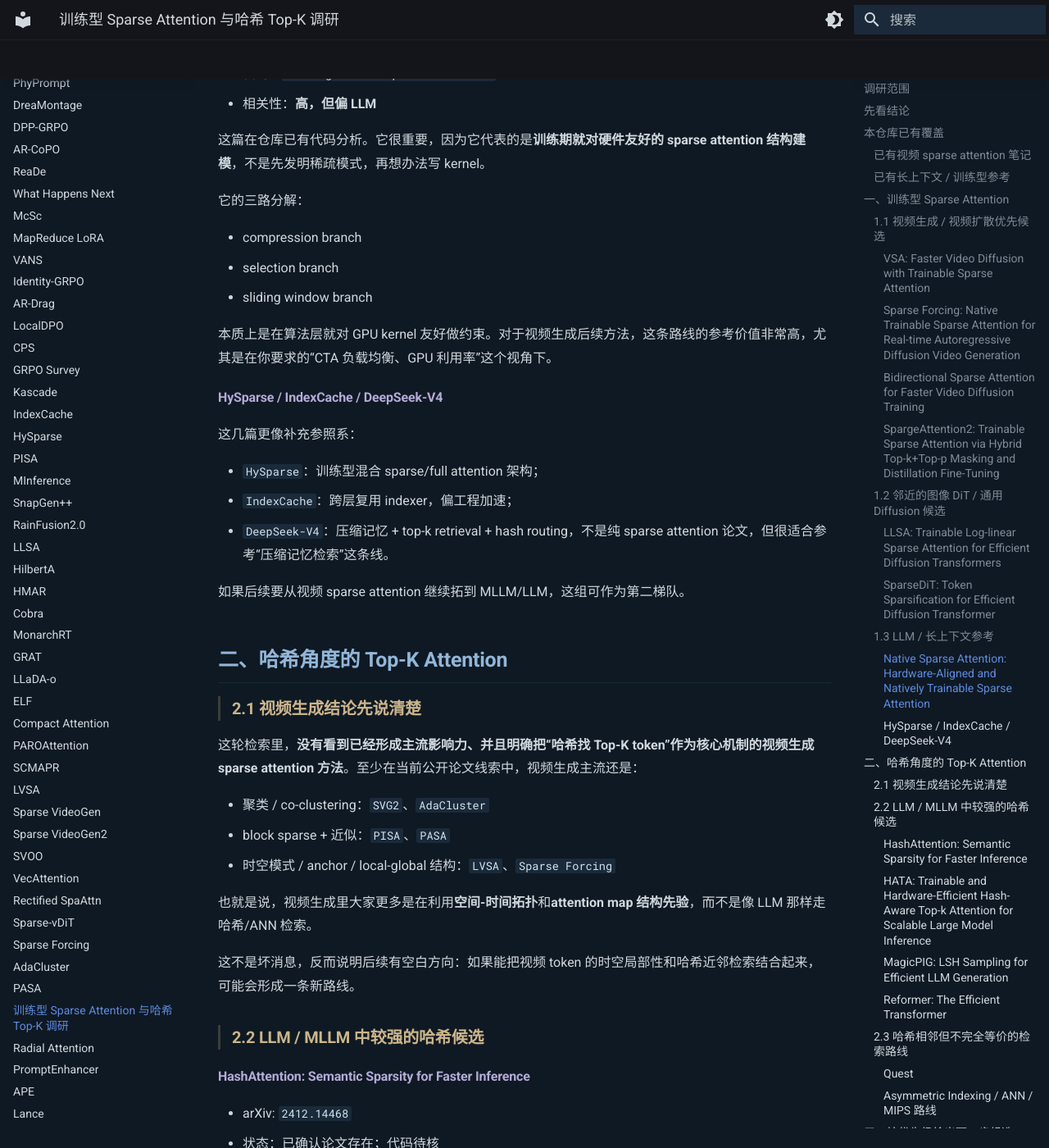
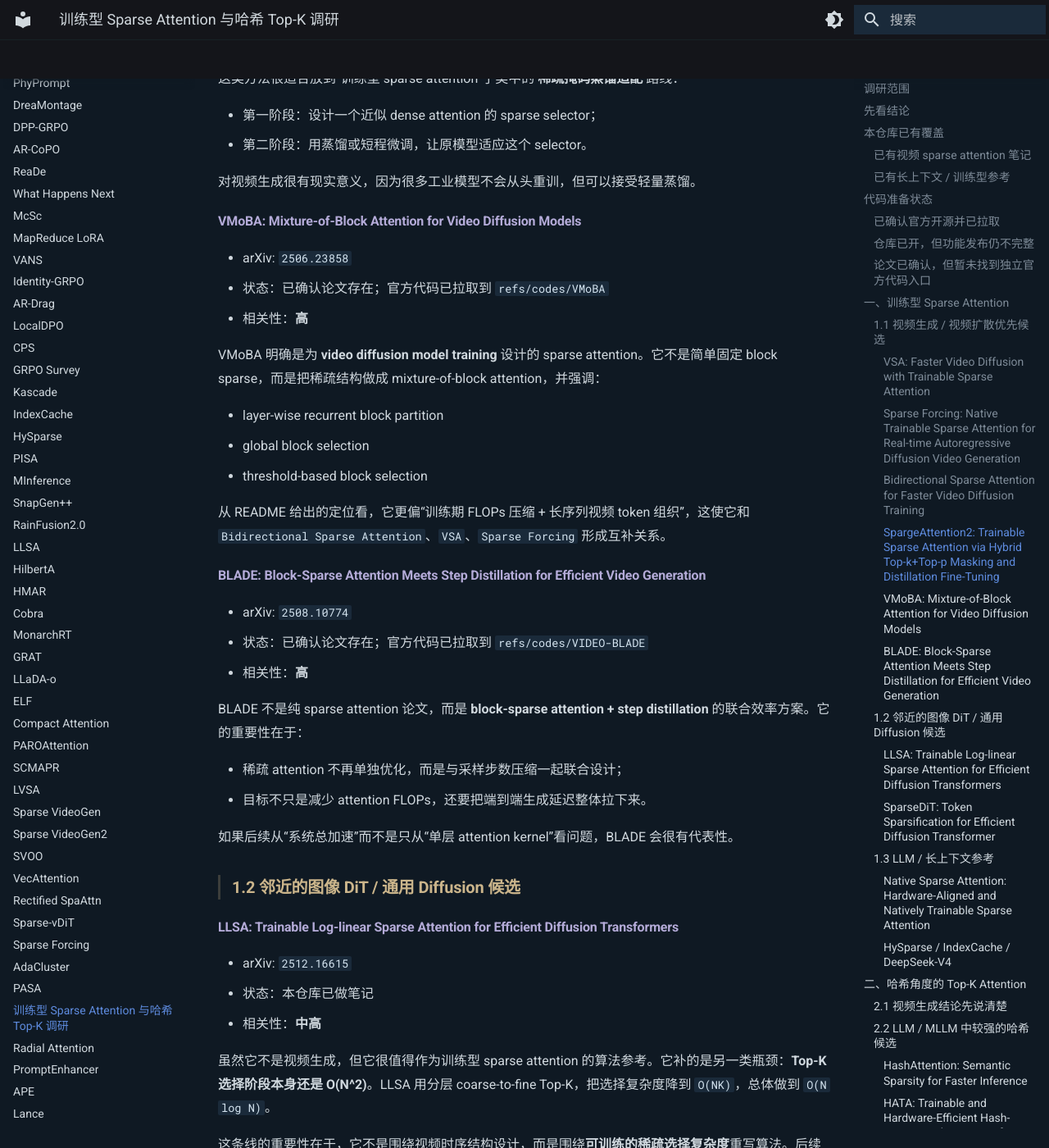
Before and after one commit to YouHuang67/paper-code-notes, an MkDocs documentation site: the page built from docs/paper_reading/sparse_attention_training_hash_survey.md, in a window 1280 px wide and 1400 px high, scrolled down 5044 px. Shown: the whole window at 82% size. Built offline with MkDocs 1.6.1 and Material for MkDocs 9.7.7, drawn with Linux system fonts in a browser that asks for light colours; some of the changed text lies outside the part shown.

Commit message:
docs: refine sparse attention code availability survey

```diff
--- a/docs/paper_reading/sparse_attention_training_hash_survey.md
+++ b/docs/paper_reading/sparse_attention_training_hash_survey.md
@@ -57,6 +57,38 @@
 - [Native Sparse Attention 代码分析](../code_analysis/native_sparse_attention/00_overview.md)：训练型 LLM sparse attention 的实现参考
 - [DeepSeek-V4](deepseek_v4.md)：不是哈希 Top-K 主论文，但包含压缩记忆 top-k 检索与 hash routing 参考
 
+## 代码准备状态
+
+为后续逐篇做笔记，这轮已经把能确认的官方代码仓库拉到 `refs/codes`。按当前状态可分三类：
+
+### 已确认官方开源并已拉取
+
+- `VSA`：当前最稳的代码入口是 `refs/codes/FastVideo`
+- `HashAttention`：`refs/codes/HashAttention-1.0`
+- `HATA`：`refs/codes/HATA`
+- `MagicPIG`：`refs/codes/MagicPIG`
+- `VMoBA`：`refs/codes/VMoBA`
+- `VIDEO-BLADE / BLADE`：`refs/codes/VIDEO-BLADE`
+- `Native Sparse Attention`：`refs/codes/native-sparse-attention`
+- `SpargeAttn`：`refs/codes/SpargeAttn`
+
+### 仓库已开，但功能发布仍不完整
+
+- `MoGA`：`refs/codes/MoGA`
+  README 已发布论文与项目页，但明确写了 inference code 将后续补齐，因此现阶段更适合做方法层解读，不适合做完整实现深挖。
+
+### 论文已确认，但暂未找到独立官方代码入口
+
+- `Sparse Forcing`
+- `Bidirectional Sparse Attention`
+- `SpargeAttention2`
+
+这里要注意：
+
+- `Sparse Forcing` 当前仍未见稳定公开的官方实现；
+- `SpargeAttention2` 很可能沿用 `SpargeAttn` 或相关仓库继续开发，但本轮没有检到明确独立官方仓库；
+- `Bidirectional Sparse Attention` 也尚未检到明确独立官方代码。
+
 ## 一、训练型 Sparse Attention
 
 ### 1.1 视频生成 / 视频扩散优先候选
@@ -64,7 +96,7 @@
 #### VSA: Faster Video Diffusion with Trainable Sparse Attention
 
 - arXiv: `2505.13389`
-- 状态：已确认论文存在；代码仓库需要进一步核到官方主页
+- 状态：已确认论文存在；当前可用官方代码入口是 `refs/codes/FastVideo`
 - 相关性：**高**
 
 这是目前最值得补的候选之一。它的定位非常清楚：不是 training-free patch，而是**让视频扩散模型直接学会在 sparse attention 下工作**。从标题和后续引用关系看，它大概率是视频 DiT 训练型 sparse attention 的代表工作之一。
@@ -98,7 +130,7 @@
 #### Bidirectional Sparse Attention for Faster Video Diffusion Training
 
 - arXiv: `2509.01085`
-- 状态：已确认论文存在；代码待核
+- 状态：已确认论文存在；当前未检到明确独立官方代码仓库
 - 相关性：**高**
 
 这篇从标题看不是只做推理，而是明确切到 **video diffusion training**。如果内容属实，它补的是当前仓库相对缺的一块：很多视频 sparse attention 论文强调推理加速，但训练阶段 attention 成本同样巨大，尤其是双向 denoising Transformer。
@@ -113,7 +145,7 @@
 #### SpargeAttention2: Trainable Sparse Attention via Hybrid Top-k+Top-p Masking and Distillation Fine-Tuning
 
 - arXiv: `2602.13515`
-- 状态：已确认论文存在；代码待核
+- 状态：已确认论文存在；当前未检到明确独立官方代码仓库，相关代码基座可先参考 `refs/codes/SpargeAttn`
 - 相关性：**高**
 
 从标题就能看出它是直接承接 `SpargeAttention` 路线的二代工作。最值得注意的是两点：
@@ -127,6 +159,33 @@
 - 第二阶段：用蒸馏或短程微调，让原模型适应这个 selector。
 
 对视频生成很有现实意义，因为很多工业模型不会从头重训，但可以接受轻量蒸馏。
+
+#### VMoBA: Mixture-of-Block Attention for Video Diffusion Models
+
+- arXiv: `2506.23858`
+- 状态：已确认论文存在；官方代码已拉取到 `refs/codes/VMoBA`
+- 相关性：**高**
+
+VMoBA 明确是为 **video diffusion model training** 设计的 sparse attention。它不是简单固定 block sparse，而是把稀疏结构做成 mixture-of-block attention，并强调：
+
+- layer-wise recurrent block partition
+- global block selection
+- threshold-based block selection
+
+从 README 给出的定位看，它更偏“训练期 FLOPs 压缩 + 长序列视频 token 组织”，这使它和 `Bidirectional Sparse Attention`、`VSA`、`Sparse Forcing` 形成互补关系。
+
+#### BLADE: Block-Sparse Attention Meets Step Distillation for Efficient Video Generation
+
+- arXiv: `2508.10774`
+- 状态：已确认论文存在；官方代码已拉取到 `refs/codes/VIDEO-BLADE`
+- 相关性：**高**
+
+BLADE 不是纯 sparse attention 论文，而是 **block-sparse attention + step distillation** 的联合效率方案。它的重要性在于：
+
+- 稀疏 attention 不再单独优化，而是与采样步数压缩一起联合设计；
+- 目标不只是减少 attention FLOPs，还要把端到端生成延迟整体拉下来。
+
+如果后续从“系统总加速”而不是只从“单层 attention kernel”看问题，BLADE 会很有代表性。
 
 ### 1.2 邻近的图像 DiT / 通用 Diffusion 候选
 
@@ -143,7 +202,7 @@
 #### SparseDiT: Token Sparsification for Efficient Diffusion Transformer
 
 - arXiv: `2412.06028`
-- 状态：已确认论文存在；代码待核
+- 状态：已确认论文存在；独立官方代码入口仍待进一步确认
 - 相关性：**中**
 
 这篇更偏 token sparsification，而不一定是标准 attention sparsification，但仍应列为候选，因为很多训练型 DiT 加速会把“少算 token”与“少算 attention”合并考虑。
@@ -155,7 +214,7 @@
 #### Native Sparse Attention: Hardware-Aligned and Natively Trainable Sparse Attention
 
 - arXiv: `2502.11089`
-- 代码：`fla-org/native-sparse-attention`
+- 代码：`fla-org/native-sparse-attention`，已拉取到 `refs/codes/native-sparse-attention`
 - 相关性：**高，但偏 LLM**
 
 这篇在仓库已有代码分析。它很重要，因为它代表的是**训练期就对硬件友好的 sparse attention 结构建模**，不是先发明稀疏模式，再想办法写 kernel。
@@ -197,7 +256,7 @@
 #### HashAttention: Semantic Sparsity for Faster Inference
 
 - arXiv: `2412.14468`
-- 状态：已确认论文存在；代码待核
+- 状态：已确认论文存在；官方代码已拉取到 `refs/codes/HashAttention-1.0`
 - 相关性：**高**
 
 从标题看，这是最直接命中“hash + sparse attention + faster inference”的方法。它值得优先深挖，因为它很可能不是经典 Reformer 那种 LSH bucket attention，而是更现代的**semantic-aware hashing / retrieval sparsity**。
@@ -211,7 +270,7 @@
 #### HATA: Trainable and Hardware-Efficient Hash-Aware Top-k Attention for Scalable Large Model Inference
 
 - arXiv: `2506.02572`
-- 状态：已确认论文存在；代码待核
+- 状态：已确认论文存在；官方代码已拉取到 `refs/codes/HATA`
 - 相关性：**极高**
 
 这是本轮检索里最贴近你问题表述的一篇。它的标题几乎就是：
@@ -232,7 +291,7 @@
 #### MagicPIG: LSH Sampling for Efficient LLM Generation
 
 - arXiv: `2410.16179`
-- 状态：已确认论文存在；代码待核
+- 状态：已确认论文存在；官方代码已拉取到 `refs/codes/MagicPIG`
 - 相关性：**高**
 
 MagicPIG 明确用 `LSH sampling` 做 LLM generation 加速。它不一定是标准 sparse attention paper，但从“哈希快速筛候选”的角度，它非常值得纳入。
```
